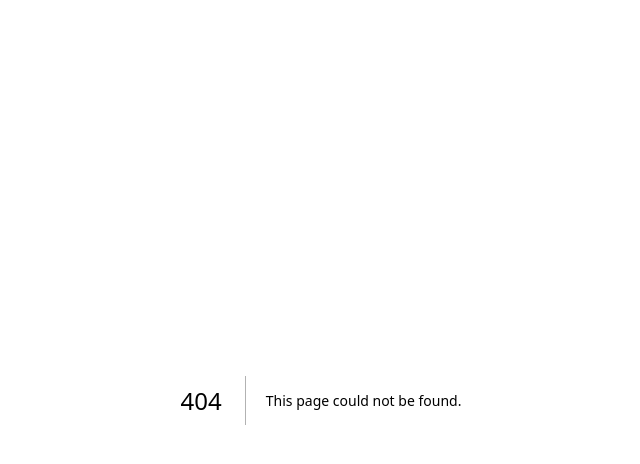
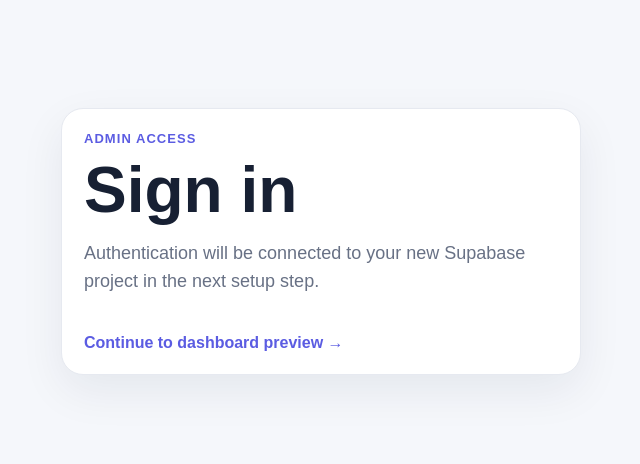
Before and after one commit to kn231530-hash/customer-chat-bot, a Next.js app: page /admin/login in a window 1280 px wide. Before the commit this address had no page. Shown: the top 464 px of the page, without its empty margins (319-959 px from the left). Built offline with nearby package versions, Linux system fonts and the light colour scheme.

Commit message:
Add admin login placeholder

```diff
--- /dev/null
+++ b/app/admin/login/page.tsx
@@ -0,0 +1,12 @@
+export default function AdminLoginPage() {
+  return (
+    <main className="admin">
+      <div className="card admin-card" style={{ maxWidth: 520, margin: "60px auto" }}>
+        <div className="eyebrow">Admin Access</div>
+        <h1>Sign in</h1>
+        <p className="lead">Authentication will be connected to your new Supabase project in the next setup step.</p>
+        <a className="admin-link" href="/admin">Continue to dashboard preview →</a>
+      </div>
+    </main>
+  );
+}
```
